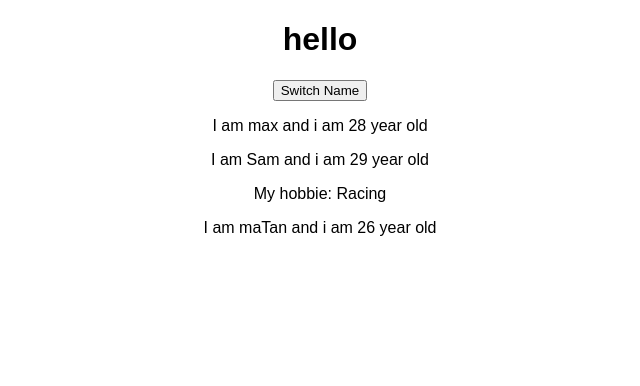
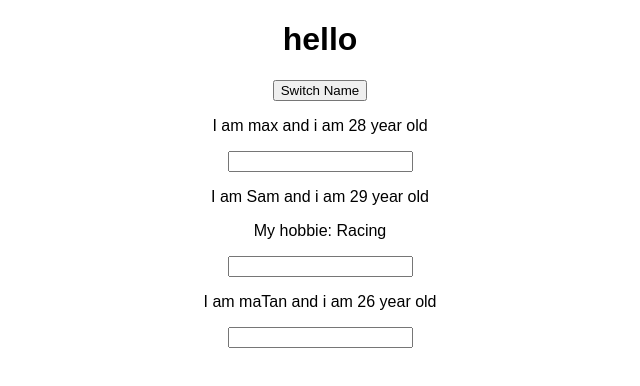
Before and after one commit to asharma102/react-complte-guide, a React (Create React App) app: page / in a window 1280 px wide. Shown: the top 386 px of the page, without its empty margins (320-960 px from the left). Built offline with nearby package versions, Linux system fonts and the light colour scheme.

Commit message:
two way binding

```diff
--- a/src/App.js
+++ b/src/App.js
@@ -31,6 +31,16 @@ const app = props => {
         })
       };
 
+    const nameChangeHandler =(event) => {
+      setPersonsState({
+        person:[
+          {name:'max', age:28},
+          {name: event.target.value, age:29},
+          {name:'maTan', age:27}
+        ]
+      })
+    }
+
     return (
       <div className="App">
         <h1>hello</h1>
@@ -43,7 +53,8 @@ const app = props => {
         <Person
         name={personsState.person[1].name}
         age={personsState.person[1].age}
-        click={()=>switchNameHandler('Max')} >My hobbie: Racing
+        click={()=>switchNameHandler('Max')}
+        changed={nameChangeHandler} >My hobbie: Racing
         </Person>
         <Person name={personsState.person[2].name} age={personsState.person[2].age}/>
       </div>
--- a/src/Person/Person.js
+++ b/src/Person/Person.js
@@ -6,6 +6,7 @@ const person = (props) => {
         <div>
             <p onClick={props.click}>I am {props.name}  and i am {props.age} year old</p>
             <p>{props.children}</p>
+            <input type="text" onChange = {props.changed}/>
         </div>
     )
 }
```
